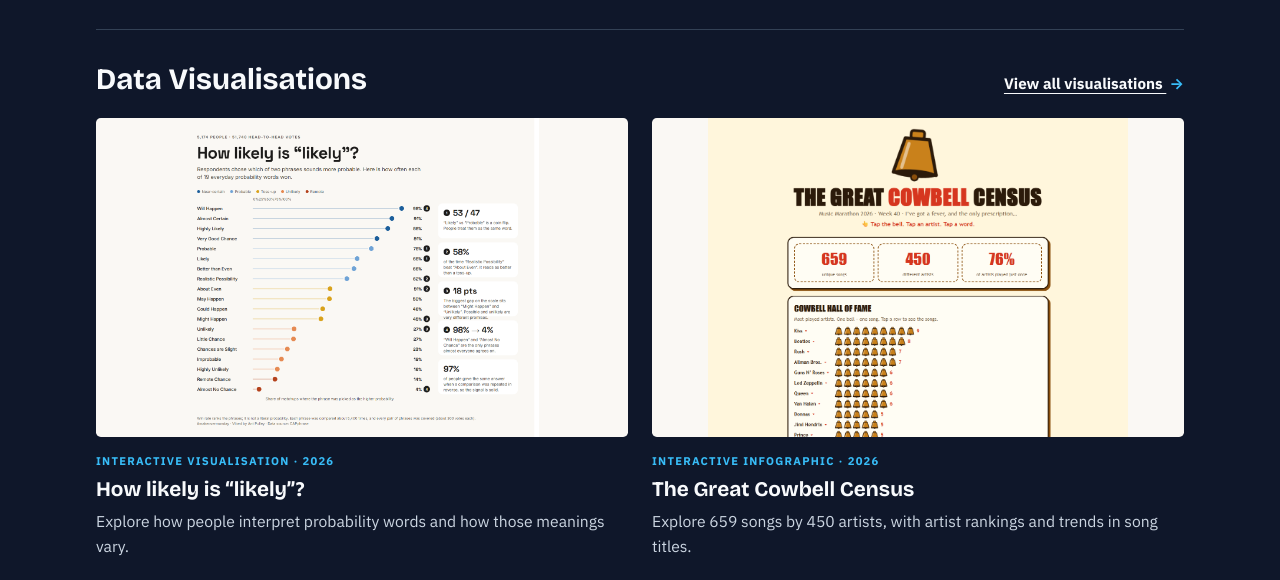
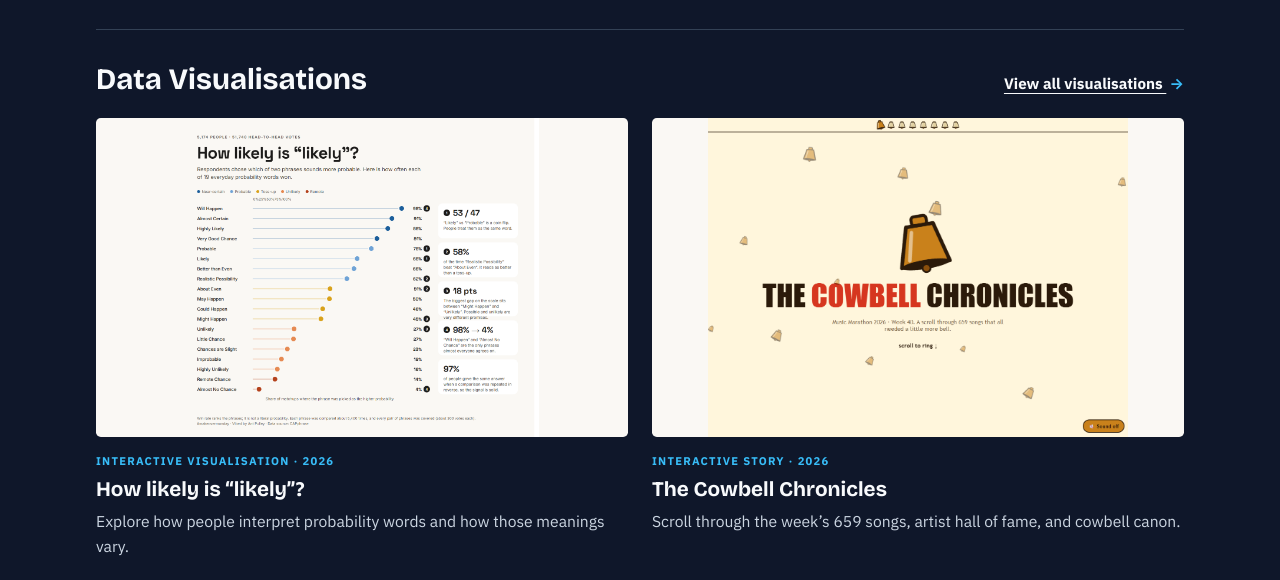
Before and after one commit to consult-ant/consult-ant, a plain HTML site: page index.html in a window 1280 px wide. Shown: the part 1067-1647 px from the top of the page. Drawn offline with nearby package versions, Linux system fonts and the light colour scheme.

Commit message:
update no thumbnails

```diff
--- a/index.html
+++ b/index.html
@@ -75,14 +75,6 @@
             <p class="card-kicker">Interactive visualisation · 2026</p>
             <h4><a class="project-link" href="visuals/what_does_likely_mean/What%20Do%20Probability%20Words%20Really%20Mean.html">How likely is “likely”?</a></h4>
             <p>Explore how people interpret probability words and how those meanings vary.</p>
-          </article>
-          <article class="project-card">
-            <a class="project-link" href="visuals/cowbells/cowbell_infographic.html" aria-label="Open The Great Cowbell Census">
-              <figure class="thumb screenshot-thumb" aria-hidden="true"><img src="visuals/cowbells/cowbell_infographic_thumbnail.png" alt=""></figure>
-            </a>
-            <p class="card-kicker">Interactive infographic · 2026</p>
-            <h4><a class="project-link" href="visuals/cowbells/cowbell_infographic.html">The Great Cowbell Census</a></h4>
-            <p>Explore 659 songs by 450 artists, with artist rankings and trends in song titles.</p>
           </article>
           <article class="project-card">
             <a class="project-link" href="visuals/cowbells/cowbell_story.html" aria-label="Open The Cowbell Chronicles">
```
